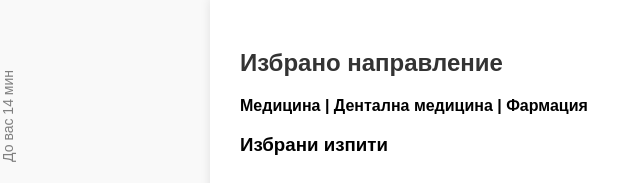
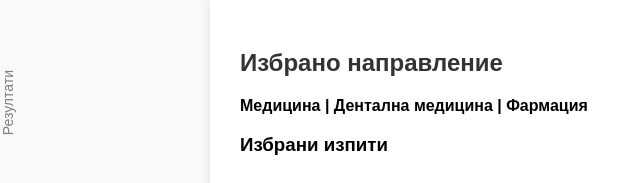
Before and after one commit to musofia/rezultati, a plain HTML site: page rezultati.html in a window 1280 px wide. Shown: the part 170-353 px from the top of the page, 0-640 px from the left. Drawn offline with Linux system fonts and the light colour scheme.

Commit message:
Update rezultati.html

```diff
--- a/rezultati.html
+++ b/rezultati.html
@@ -93,7 +93,7 @@
     <a class="nav-btn" href="sigurnost.html">Сигурност</a>
 </nav>
 
-<div class="vertical-text">До вас 14 мин</div>
+<div class="vertical-text">Резултати</div>
 
 <div class="container">
     <h2>Избрано направление</h2>
```
